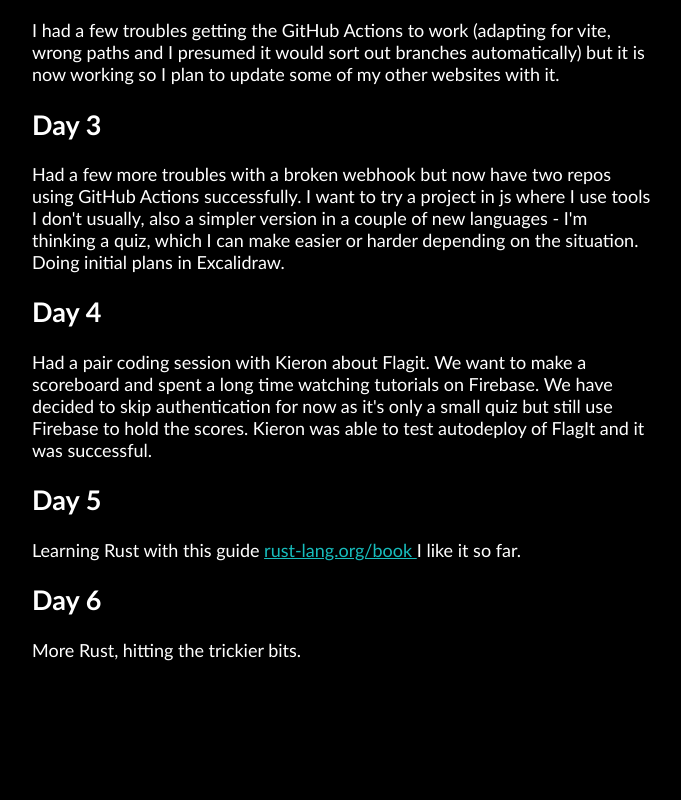
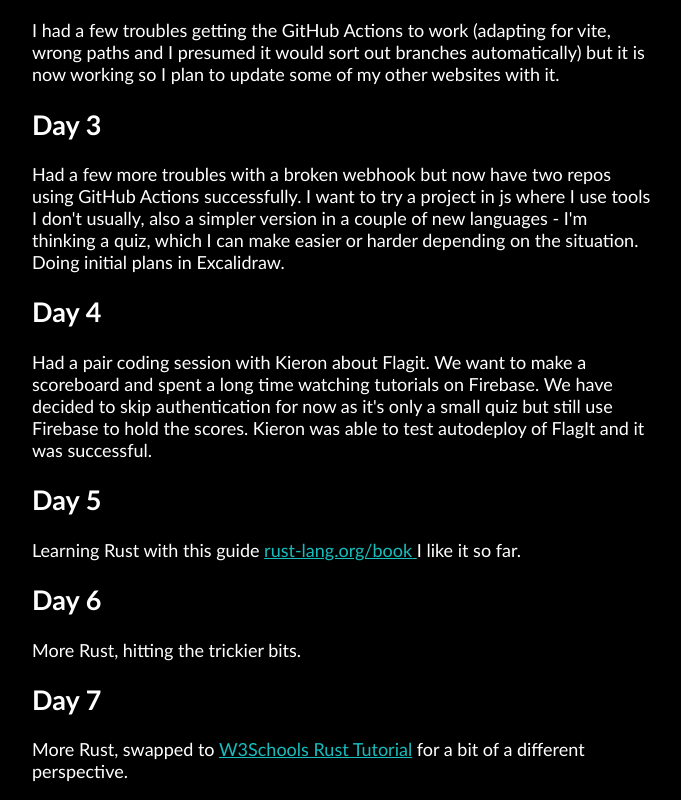
Before and after one commit to Georgie-x/100-days-of-code, a React (Vite) app: page / in a window 1280 px wide. Shown: the part 416-1216 px from the top of the page, without its empty margins (298-979 px from the left). Before the commit the page ends 1095 px from the top, so only its background shows below. Built offline with nearby package versions, Linux system fonts and the light colour scheme; a web font is replaced by a local one.

Commit message:
day 7 and fixed href targets

```diff
--- a/src/App.tsx
+++ b/src/App.tsx
@@ -5,7 +5,7 @@ function App() {
 			<h2>Day 0</h2>
 			<p>
 				Created readme for previous project Flagit and hosted it on portfolio website{" "}
-				<a href='https://flagit.georgiex.co.uk' target='blank'>
+				<a href='https://flagit.georgiex.co.uk' target='_blank'>
 					Go to FlagIt Quiz
 				</a>
 				. Created this webpage and will host tomorrow.
@@ -14,7 +14,7 @@ function App() {
 			<p>
 				I want to be able to deploy this page automatically so I've set up GitHub Actions using this
 				wizard{" "}
-				<a href='https://github.com/marketplace/actions/deploy-to-hostinger' target='blank'>
+				<a href='https://github.com/marketplace/actions/deploy-to-hostinger' target='_blank'>
 					GitHub Actions instructions
 				</a>
 				. It was a good wizard and everything easier than I imagined, so I hope it works &#128522;
@@ -22,25 +22,41 @@ function App() {
 			</p>
 			<h2>Day 2</h2>
 			<p>
-				I had a few troubles getting the GitHub Actions to work (adapting for vite, wrong paths and I presumed it would
-				sort out branches automatically) but it is now working so I plan to update some of my other
-				websites with it.
+				I had a few troubles getting the GitHub Actions to work (adapting for vite, wrong paths and
+				I presumed it would sort out branches automatically) but it is now working so I plan to
+				update some of my other websites with it.
 			</p>
 			<h2>Day 3</h2>
 			<p>
-				Had a few more troubles with a broken webhook but now have two repos using GitHub Actions successfully. I want to try a project in js where I use tools I don't usually, also a simpler version in a couple of new languages - I'm thinking a quiz, which I can make easier or harder depending on the situation. Doing initial plans in Excalidraw.
+				Had a few more troubles with a broken webhook but now have two repos using GitHub Actions
+				successfully. I want to try a project in js where I use tools I don't usually, also a
+				simpler version in a couple of new languages - I'm thinking a quiz, which I can make easier
+				or harder depending on the situation. Doing initial plans in Excalidraw.
 			</p>
-				<h2>Day 4</h2>
+			<h2>Day 4</h2>
 			<p>
-				Had a pair coding session with Kieron about Flagit. We want to make a scoreboard and spent a long time watching tutorials on Firebase. We have decided to skip authentication for now as it's only a small quiz but still use Firebase to hold the scores. Kieron was able to test autodeploy of FlagIt and it was successful.
+				Had a pair coding session with Kieron about Flagit. We want to make a scoreboard and spent a
+				long time watching tutorials on Firebase. We have decided to skip authentication for now as
+				it's only a small quiz but still use Firebase to hold the scores. Kieron was able to test
+				autodeploy of FlagIt and it was successful.
 			</p>
 			<h2>Day 5</h2>
 			<p>
-				Learning Rust with this guide <a href="https://doc.rust-lang.org/" target="blank">rust-lang.org/book </a> I like it so far.
+				Learning Rust with this guide{" "}
+				<a href='https://doc.rust-lang.org/' target='_blank'>
+					rust-lang.org/book{" "}
+				</a>{" "}
+				I like it so far.
 			</p>
-	<h2>Day 6</h2>
+			<h2>Day 6</h2>
+			<p>More Rust, hitting the trickier bits.</p>
+			<h2>Day 7</h2>
 			<p>
-				More Rust, hitting the trickier bits.
+				More Rust, swapped to{" "}
+				<a href='https://www.w3schools.com/rust' target='_blank'>
+					W3Schools Rust Tutorial
+				</a>{" "}
+				for a bit of a different perspective.
 			</p>
 		</div>
 	)
```
